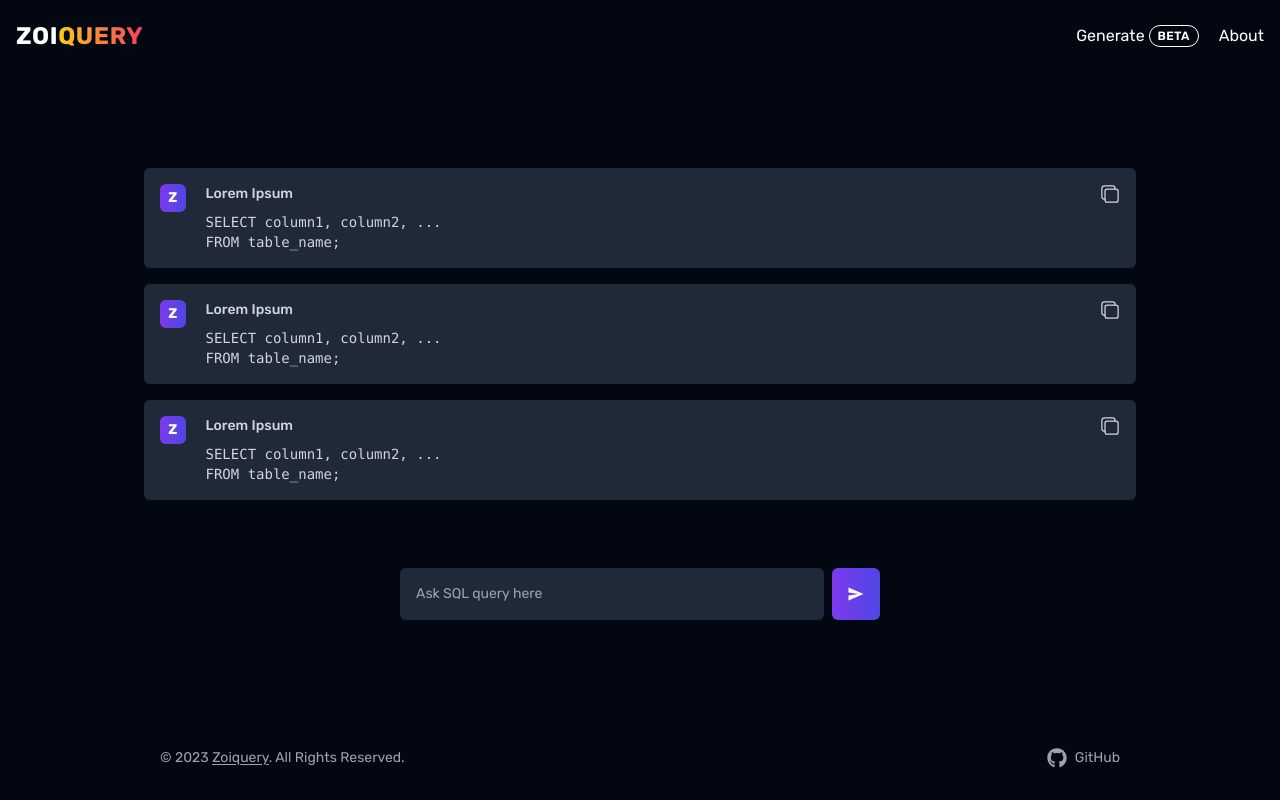
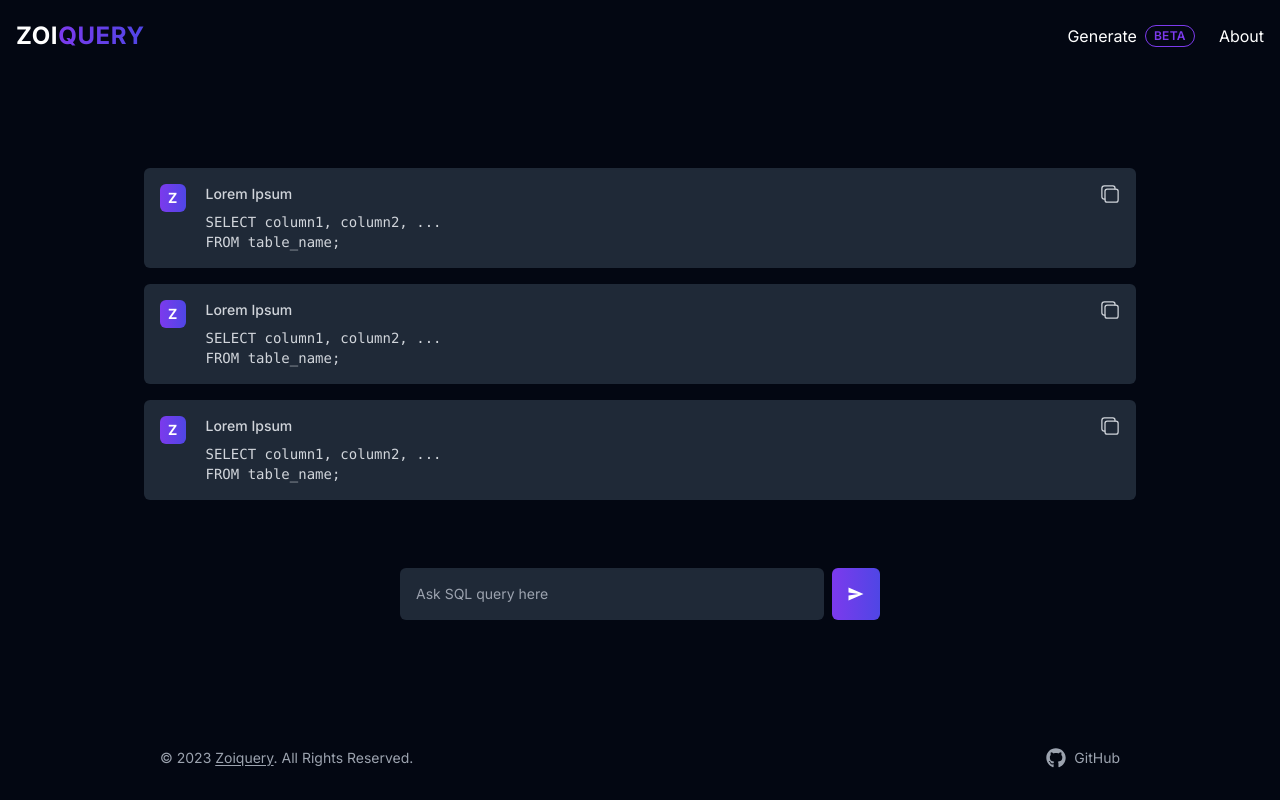
Before and after one commit to noeyislearning/zoiquery, a Next.js app: page / in a window 1280 px wide. Built offline with nearby package versions, Linux system fonts and the light colour scheme.

Commit message:
Update some UI, color scheme, and responsiveness

```diff
--- a/app/layout.tsx
+++ b/app/layout.tsx
@@ -4,8 +4,8 @@
 import "@/assets/css/core.css"
 
 /** Fonts */
-import { Rubik } from "next/font/google"
-const globalFont = Rubik({ subsets: ['latin'] })
+import { Inter } from "next/font/google"
+const globalFont = Inter({ subsets: ['latin'] })
 
 export const metadata = {
   title: "Zoiquery - SQL Generator",
--- a/assets/css/core.css
+++ b/assets/css/core.css
@@ -1,3 +1,13 @@
 @tailwind base;
 @tailwind components;
 @tailwind utilities;
+
+::-webkit-scrollbar {
+    -webkit-appearance: none;
+    width: 7px;
+}
+
+::-webkit-scrollbar-thumb {
+    border-radius: 4px;
+    background-color: dimgrey;
+}
--- a/components/common/Logos/Logo.tsx
+++ b/components/common/Logos/Logo.tsx
@@ -7,7 +7,7 @@
   return (
     <>
       <Link href={"/"} className="flex items-center">
-        <div className="self-center text-2xl font-bold tracking-wide uppercase">Zoi<span className="bg-gradient-to-r from-yellow-400 to-rose-500 bg-clip-text text-transparent">query</span></div>
+        <div className="self-center text-2xl font-bold tracking-wide uppercase">Zoi<span className="bg-gradient-to-r from-violet-600 to-indigo-600 bg-clip-text text-transparent">query</span></div>
       </Link>
     </>
   );
--- a/components/layouts/Menu/NavMenu.tsx
+++ b/components/layouts/Menu/NavMenu.tsx
@@ -14,13 +14,13 @@
   return (
     <>
       <div className="hidden lg:flex items-center w-full lg:w-auto">
-        <ul className="p-0 mt-0 flex flex-row gap-5 font-normal">
+        <ul className="p-0 mt-0 flex flex-row gap-6 font-normal">
           {navMenuItems.map((menu, index) => (
           <li key={index}>
             <Link href={`/${menu.link}`}>
-              <div className="flex flex-row gap-1 items-center">
+              <div className="flex flex-row gap-2 items-center">
                 <div className="block py-2">{menu.name}</div>
-                {menu.isBeta && <span className="inline-block px-2 py-0.5 text-xs font-semibold tracking-wide uppercase rounded-full border border-white text-white">Beta</span>}
+                {menu.isBeta && <span className="inline-block px-2 py-0.5 text-xs font-semibold tracking-wide uppercase rounded-full border border-violet-600 text-violet-600">Beta</span>}
               </div>
             </Link>
           </li>
```
